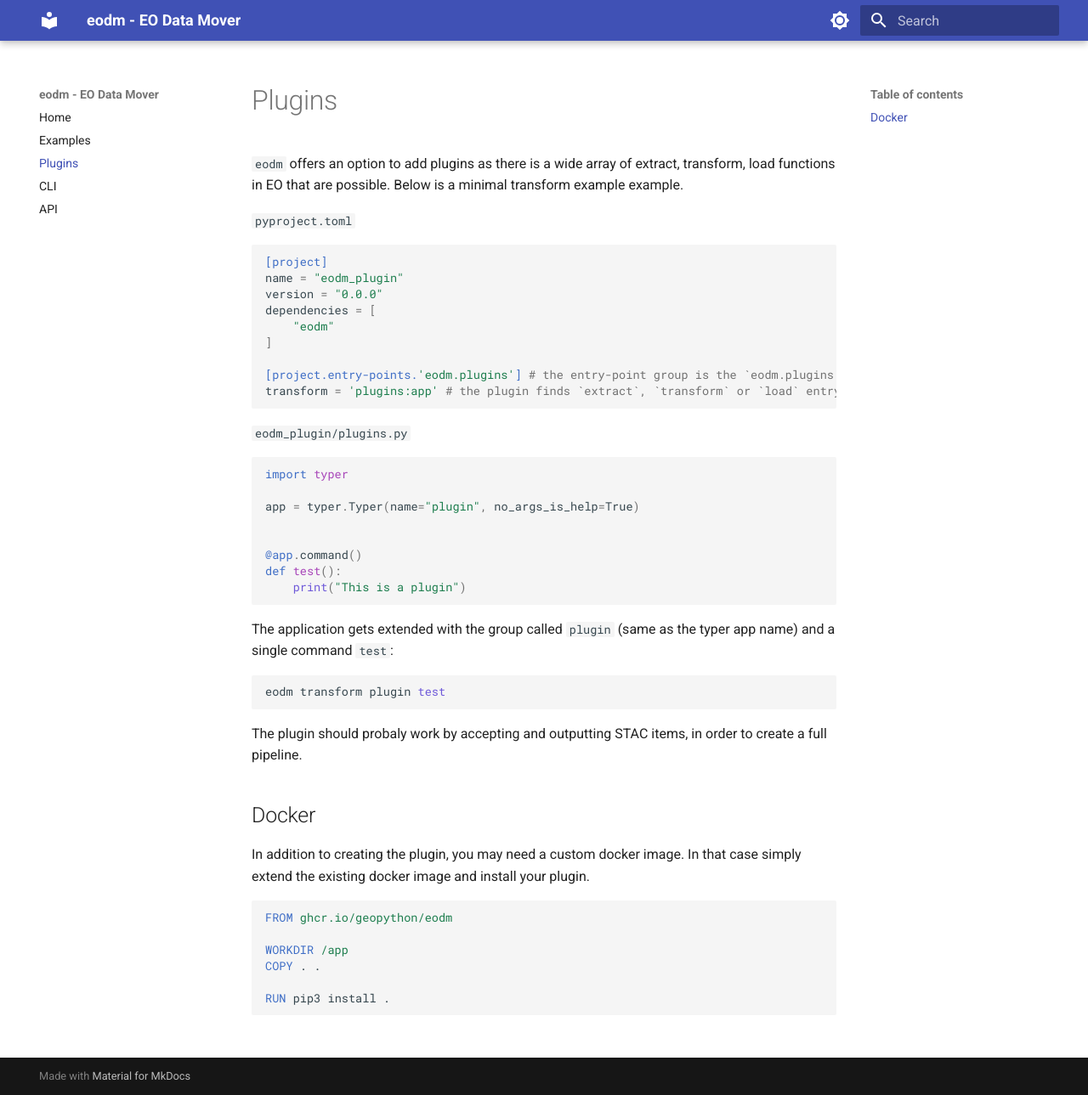
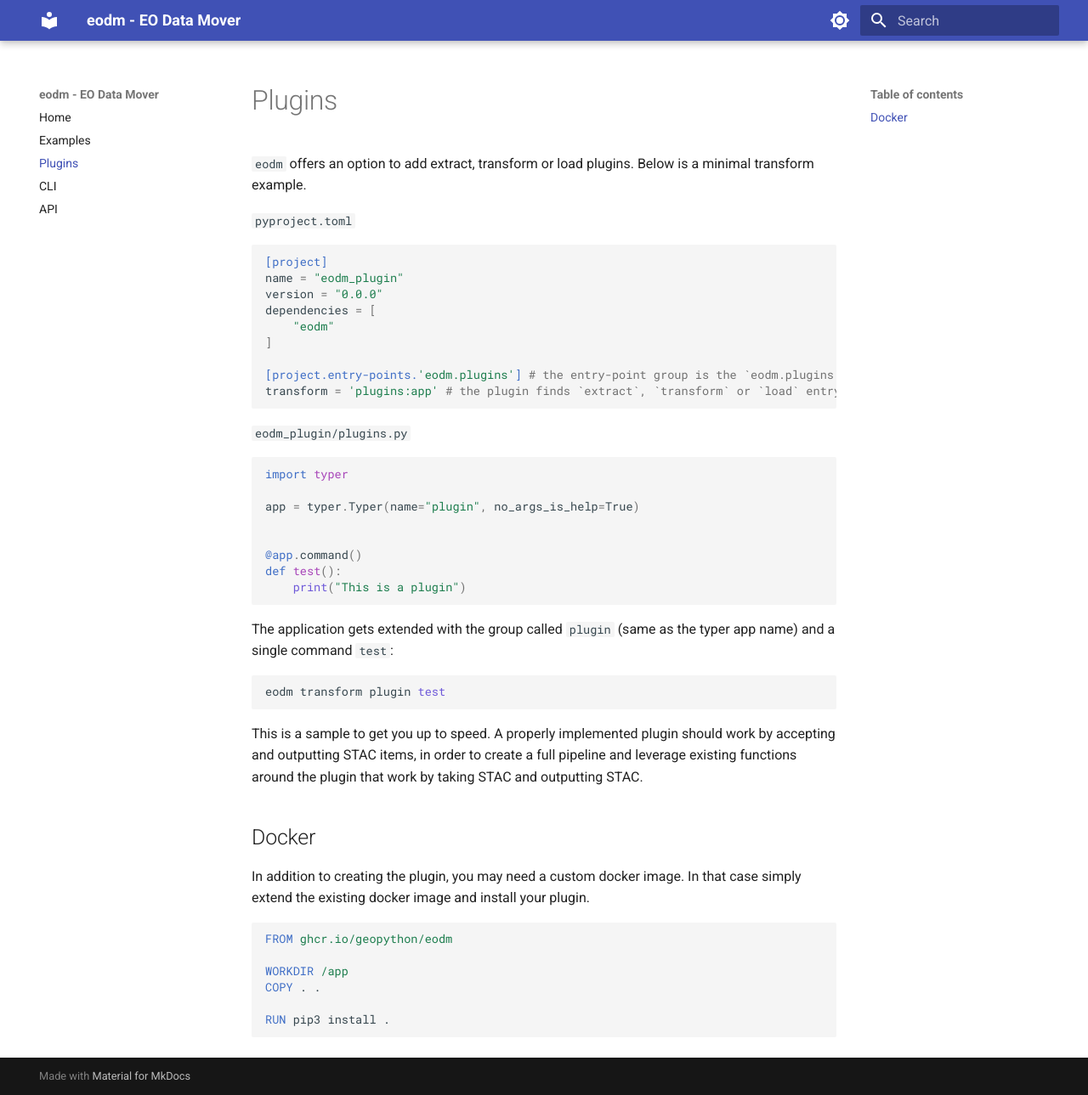
Before and after one commit to geopython/eodm, an MkDocs documentation site: the page built from docs/plugins.md, in a window 1280 px wide and 1289 px high. Shown: the whole window at 85% size. Built offline with MkDocs 1.6.1 and Material for MkDocs 9.7.7, drawn with Linux system fonts in a browser that asks for light colours.

Commit message:
docs: updated plugin docs

````diff
--- a/docs/plugins.md
+++ b/docs/plugins.md
@@ -1,8 +1,7 @@
 # Plugins
 
-`eodm` offers an option to add plugins as there is a wide array of extract, transform,
-load functions in EO that are possible. Below is a minimal transform example
-example.
+`eodm` offers an option to add extract, transform or load plugins.
+Below is a minimal transform example.
 
 `pyproject.toml`
 
@@ -38,8 +37,9 @@
 eodm transform plugin test
 ```
 
-The plugin should probaly work by accepting and outputting STAC items, in order to create
-a full pipeline.
+This is a sample to get you up to speed. A properly implemented plugin should work by
+accepting and outputting STAC items, in order to create a full pipeline and leverage
+existing functions around the plugin that work by taking STAC and outputting STAC.
 
 ## Docker
 
````
